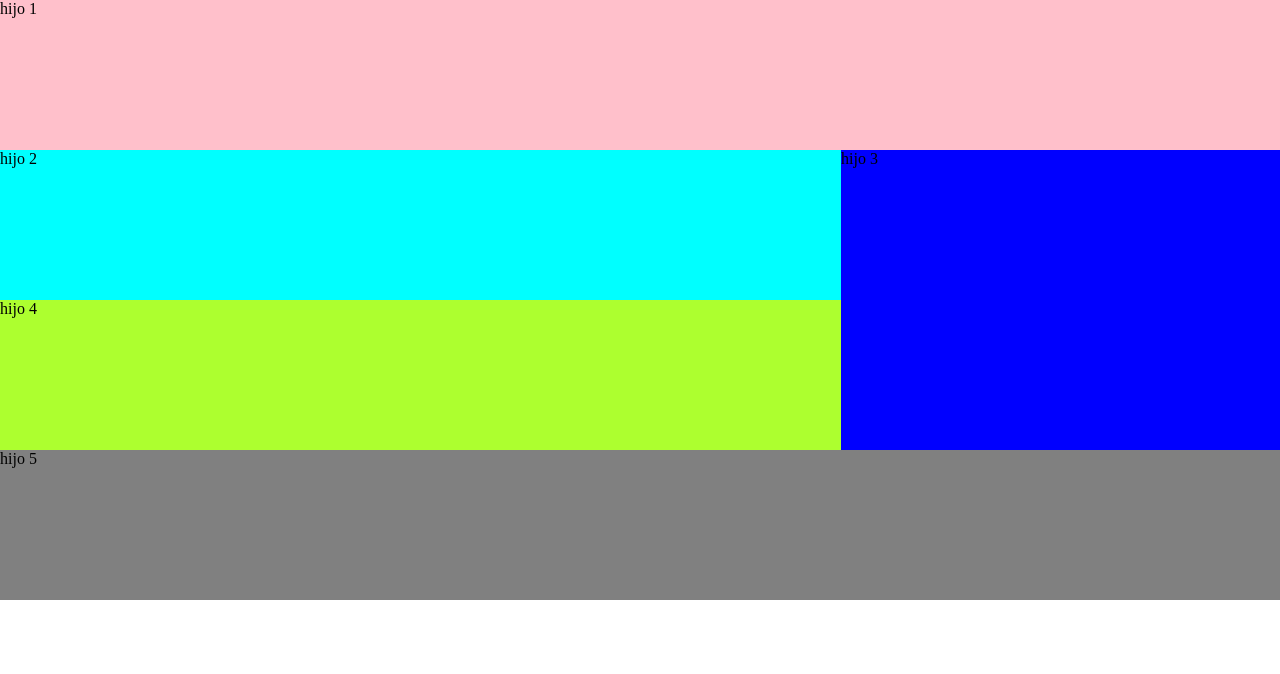
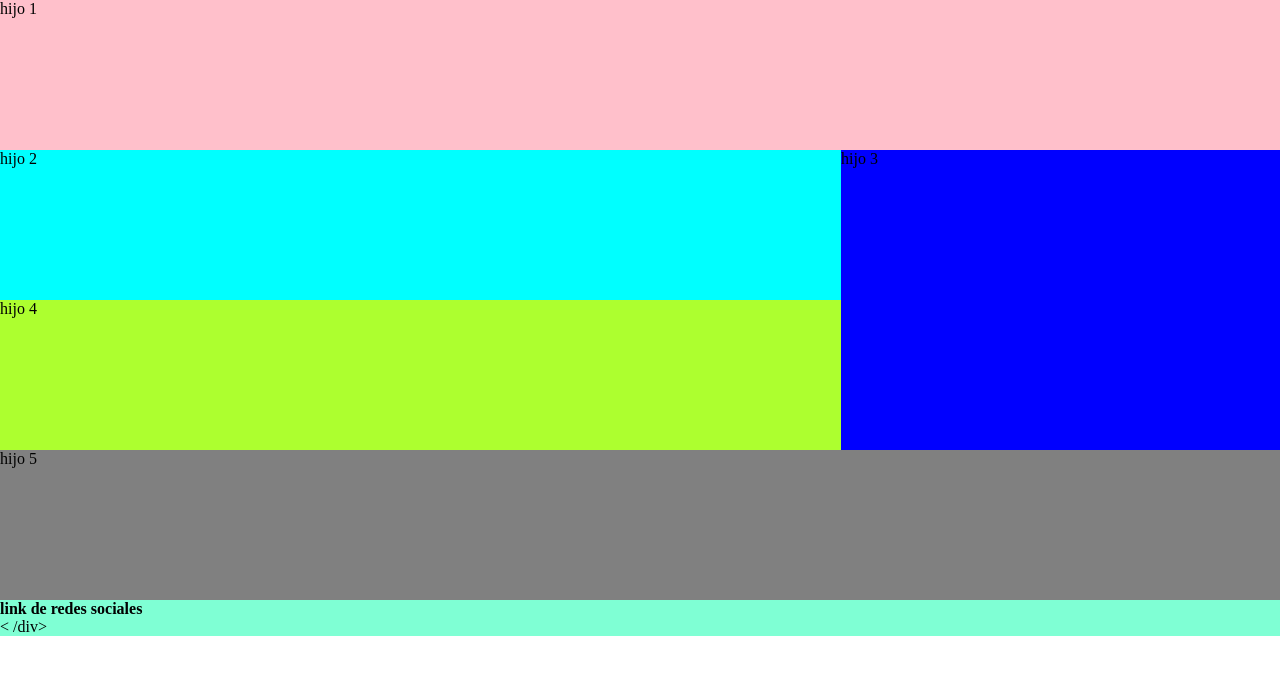
Before and after one commit to ludabi04/proyecto-master, a plain HTML site: page index.html in a window 1280 px wide. Drawn offline with Linux system fonts and the light colour scheme.

Commit message:
cambios en el index

```diff
--- a/index.html
+++ b/index.html
@@ -16,5 +16,16 @@
         <div class="hijos-cinco">hijo 5</div>
 
     </div>
+
+    <footer>
+        <h4>
+            link de redes sociales
+        </h4>
+
+        <div><a href=""></a>
+            <a href=""></a>
+            <a href=""></a><
+                /div>
+    </footer>
 </body>
 </html>
```
